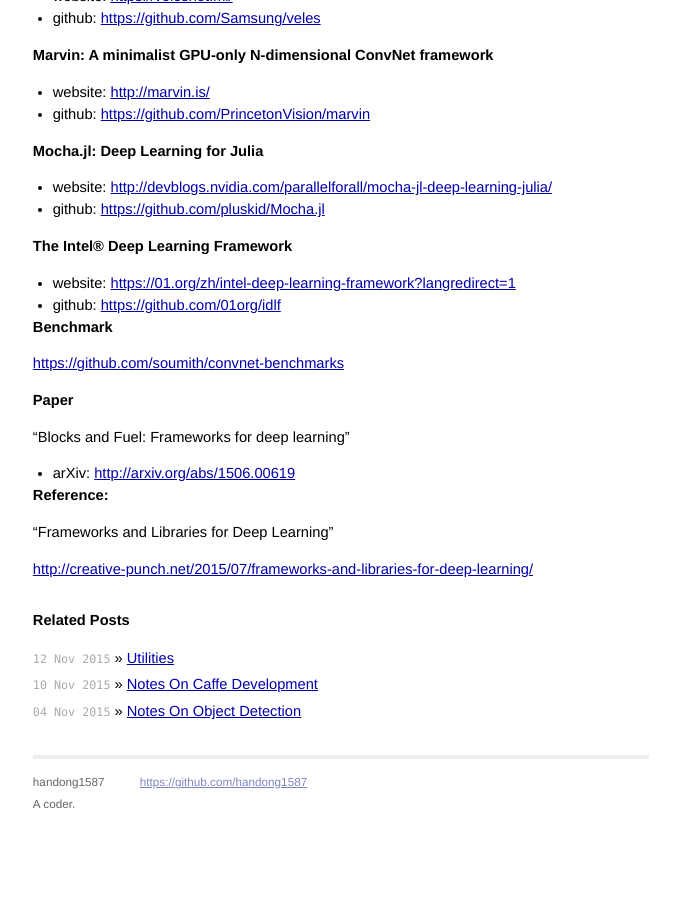
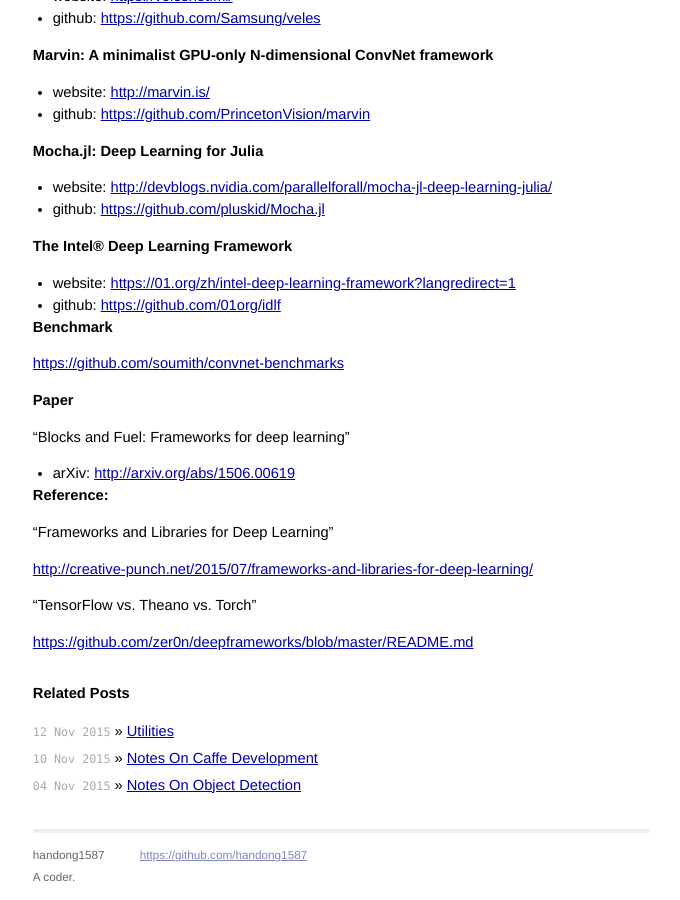
Before and after one commit to handong1587/handong1587.github.io, a Jekyll site: the page built from _posts/deep_learning/2015-07-03-dl-frameworks.md, in a window 1280 px wide and 900 px high, scrolled down 1262 px. Shown: the whole window, without its empty margins (299-979 px from the left). Built offline with Jekyll 4.4.1, drawn with Linux system fonts in a browser that asks for light colours; Markdown is read by kramdown in place of the engine named in the settings; comment, search, counter and statistics services are not loaded; before the commit the page ends 2089 px from its top, so only the background shows below that.

Commit message:
update dl-frmaework.md

```diff
--- a/_posts/deep_learning/2015-07-03-dl-framework.md
+++ b/_posts/deep_learning/2015-07-03-dl-frameworks.md
@@ -98,3 +98,7 @@
 "Frameworks and Libraries for Deep Learning"
 
 [http://creative-punch.net/2015/07/frameworks-and-libraries-for-deep-learning/](http://creative-punch.net/2015/07/frameworks-and-libraries-for-deep-learning/)
+
+"TensorFlow vs. Theano vs. Torch"
+
+[https://github.com/zer0n/deepframeworks/blob/master/README.md](https://github.com/zer0n/deepframeworks/blob/master/README.md)
```
